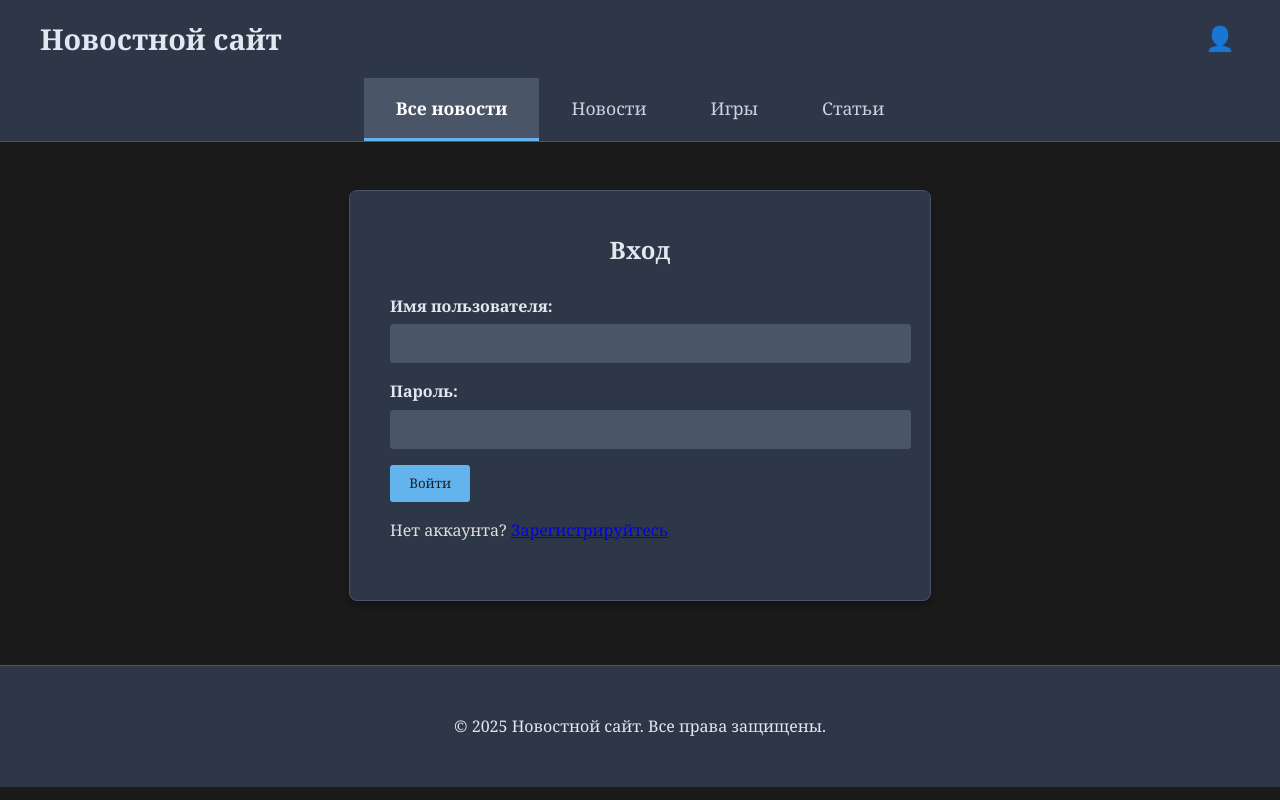
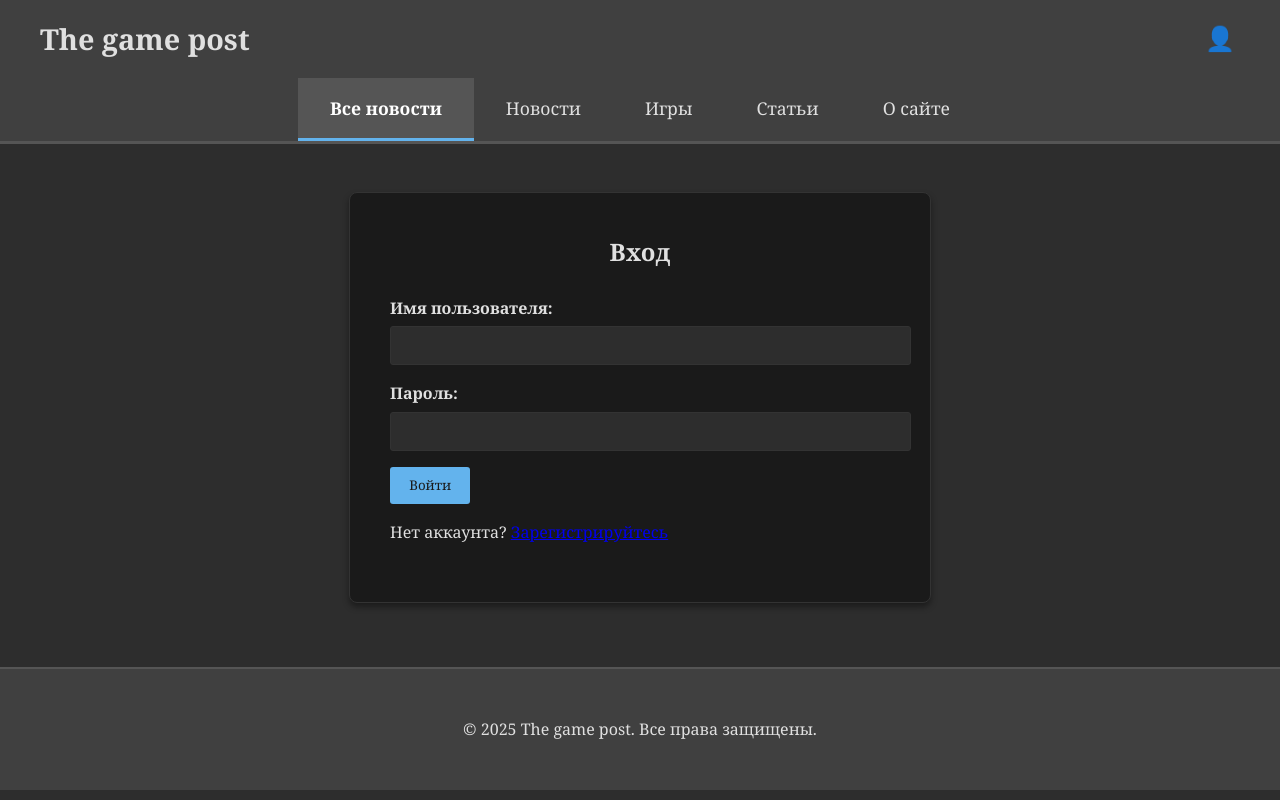
Before and after one commit to Xaltharis/the-game-site-news-repository, a Django app: page /login/ in a window 1280 px wide. Run offline with Django 5.2, Linux system fonts and the light colour scheme.

Commit message:
feat: Добавил в навигацию вкладку о сайте

```diff
--- a/the_game_post/news/static/news/css/styles.css
+++ b/the_game_post/news/static/news/css/styles.css
@@ -5,7 +5,7 @@ body {
     color: #e0e0e0;
     margin: 0;
     padding: 0;
-    background: #1a1a1a;
+    background: #2d2d2d;
 }
 
 .container {
@@ -16,9 +16,10 @@ body {
 
 /* Шапка и подвал */
 .site-header {
-    background: #2d3748;
-    color: #e2e8f0;
+    background: #404040;
+    color: #e0e0e0;
     padding: 0;
+    border-bottom: 2px solid #555;
 }
 
 .header-top {
@@ -34,23 +35,23 @@ body {
 }
 
 .site-header h1 a {
-    color: #e2e8f0;
+    color: #e0e0e0;
     text-decoration: none;
 }
 
 .site-footer {
-    background: #2d3748;
-    color: #e2e8f0;
+    background: #404040;
+    color: #e0e0e0;
     text-align: center;
     padding: 2rem 0;
     margin-top: 4rem;
-    border-top: 1px solid #4a5568;
+    border-top: 2px solid #555;
 }
 
 /* Навигация */
 .main-nav {
-    background: #2d3748;
-    border-bottom: 1px solid #4a5568;
+    background: #404040;
+    border-bottom: 1px solid #555;
 }
 
 .nav-menu {
@@ -68,7 +69,7 @@ body {
 .nav-menu a {
     display: block;
     padding: 1rem 2rem;
-    color: #cbd5e0;
+    color: #e0e0e0;
     text-decoration: none;
     font-size: 1.1em;
     font-weight: 500;
@@ -77,13 +78,13 @@ body {
 }
 
 .nav-menu a:hover {
-    background: #4a5568;
+    background: #555;
     color: #ffffff;
     border-bottom: 3px solid #63b3ed;
 }
 
 .nav-menu a.active {
-    background: #4a5568;
+    background: #555;
     color: #ffffff;
     border-bottom: 3px solid #63b3ed;
     font-weight: 600;
@@ -98,7 +99,7 @@ body {
 .user-icon {
     background: none;
     border: none;
-    color: #e2e8f0;
+    color: #e0e0e0;
     font-size: 1.5em;
     cursor: pointer;
     padding: 0.5rem;
@@ -467,7 +468,7 @@ body {
 
 .btn-primary {
     background: #63b3ed;
-    color: #1a202c;
+    color: #1a1a1a;
 }
 
 .btn-primary:hover {
@@ -585,17 +586,17 @@ body {
     max-width: 500px;
     margin: 3rem auto;
     padding: 2.5rem;
-    background: #2d3748;
+    background: #1a1a1a;
     border-radius: 8px;
-    box-shadow: 0 4px 6px rgba(0, 0, 0, 0.3);
-    border: 1px solid #4a5568;
+    box-shadow: 0 4px 6px rgba(0, 0, 0, 0.4);
+    border: 1px solid #333;
 }
 
 .auth-form h2 {
     margin-top: 0;
     margin-bottom: 1.5rem;
     text-align: center;
-    color: #e2e8f0;
+    color: #e0e0e0;
 }
 
 .form-group {
@@ -606,15 +607,15 @@ body {
     display: block;
     margin-bottom: 0.3rem;
     font-weight: bold;
-    color: #e2e8f0;
+    color: #e0e0e0;
 }
 
 .form-input {
     width: 100%;
     padding: 0.6rem;
-    border: 1px solid #4a5568;
+    border: 1px solid #333;
     font-family: inherit;
-    background: #4a5568;
+    background: #2d2d2d;
     color: #e0e0e0;
     border-radius: 3px;
 }
--- a/the_game_post/news/templates/news/base.html
+++ b/the_game_post/news/templates/news/base.html
@@ -3,7 +3,7 @@
 <head>
     <meta charset="UTF-8">
     <meta name="viewport" content="width=device-width, initial-scale=1.0">
-    <title>{% block title %}Новостной сайт{% endblock %}</title>
+    <title>{% block title %}The game post{% endblock %}</title>
     {% load static %}
     <link rel="stylesheet" href="{% static 'news/css/styles.css' %}">
 </head>
@@ -11,7 +11,7 @@
     <header class="site-header">
         <div class="container">
             <div class="header-top">
-                <h1><a href="{% url 'news:article_list' %}">Новостной сайт</a></h1>
+                <h1><a href="{% url 'news:article_list' %}">The game post</a></h1>
                 <div class="user-menu">
                 <button class="user-icon" onclick="toggleDropdown()">
                     👤
@@ -36,6 +36,7 @@
                     <li><a href="{% url 'news:articles_by_category' 'novosti' %}" {% if current_category and current_category.slug == 'novosti' %}class="active"{% endif %}>Новости</a></li>
                     <li><a href="{% url 'news:articles_by_category' 'igry' %}" {% if current_category and current_category.slug == 'igry' %}class="active"{% endif %}>Игры</a></li>
                     <li><a href="{% url 'news:articles_by_category' 'stati' %}" {% if current_category and current_category.slug == 'stati' %}class="active"{% endif %}>Статьи</a></li>
+                    <li><a href="{% url 'news:about' %}" {% if request.resolver_match.url_name == 'about' %}class="active"{% endif %}>О сайте</a></li>
                 </ul>
             </div>
         </nav>
@@ -60,7 +61,7 @@
 
     <footer class="site-footer">
         <div class="container">
-            <p>&copy; 2025 Новостной сайт. Все права защищены.</p>
+            <p>&copy; 2025 The game post. Все права защищены.</p>
         </div>
     </footer>
 
--- a/the_game_post/news/urls.py
+++ b/the_game_post/news/urls.py
@@ -11,6 +11,7 @@ urlpatterns = [
     path('tag/<slug:tag_slug>/', articles_by_tag, name='articles_by_tag'),
     path('article/<slug:slug>/comment/', add_comment, name='add_comment'),
     path('comment/<int:comment_id>/delete/', delete_comment, name='delete_comment'),
+    path('about/', about, name='about'),
 
     # Авторизация
     path('register/', register, name='register'),
--- a/the_game_post/news/views.py
+++ b/the_game_post/news/views.py
@@ -229,3 +229,7 @@ def delete_comment(request, comment_id):
         messages.error(request, 'Неверный метод запроса')
 
     return redirect('news:article_detail', slug=article_slug)
+
+def about(request):
+    """Страница информации о сайте"""
+    return render(request, 'news/about.html')
```
Also changed, not shown: other parts of the_game_post/news/static/news/css/styles.css (+115 -106 lines), the_game_post/news/templates/news/about.html (added, +53 -0 lines).
